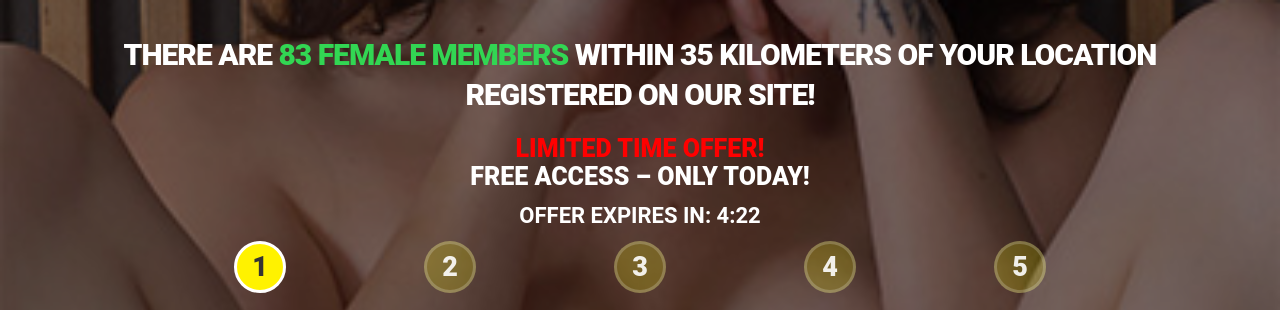
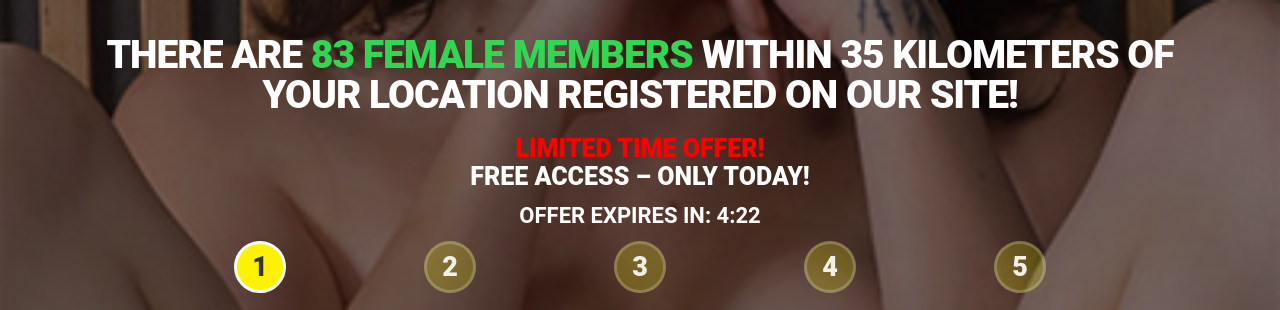
Before and after one commit to mikeaddamsbit-create/mikeaddamsbit-create.github.io, a plain HTML site: page us-adult-site/index.html in a window 1280 px wide. Shown: the top 310 px of the page. Drawn offline with nearby package versions, Linux system fonts and the light colour scheme.

Commit message:
Update style.css

```diff
--- a/us-adult-site/style.css
+++ b/us-adult-site/style.css
@@ -24,7 +24,7 @@ HTML {
 }
 
 .LPPILOT_Heading_1 {
-    font-size: 30px;
+    font-size: 39px;
     font-weight: 900;
     color: #FFF;
     text-transform: uppercase;
```
